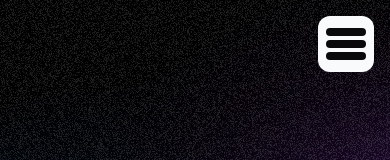
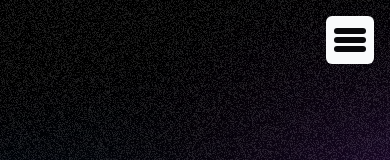
Before and after one commit to saeeda7n/saeedakhshijan, a Next.js app: page / in a window 390 px wide. Shown: the top 160 px of the page. Built offline with nearby package versions, Linux system fonts and the light colour scheme.

Commit message:
change navigation button size

```diff
--- a/components/navbar.tsx
+++ b/components/navbar.tsx
@@ -198,20 +198,20 @@ function NavigationButton({ toggle }: { toggle: () => void }) {
  return (
   <button
    onClick={() => toggle()}
-   className="pointer-events-auto absolute right-2 top-2 z-50 flex size-14 flex-col items-center justify-center gap-1 rounded-xl bg-gray-50"
+   className="pointer-events-auto absolute right-2 top-2 z-50 flex size-12 flex-col items-center justify-center gap-1 rounded-md bg-gray-50 md:size-14 md:rounded-xl"
   >
-   <div className="flex aspect-square h-8 w-10 flex-col justify-between">
+   <div className="flex h-6 w-8 flex-col justify-between md:h-8 md:w-10">
     <motion.span
      variants={topVariants}
-     className="h-2 w-full origin-top-left rounded-full bg-zinc-950"
+     className="h-1.5 w-full origin-top-left rounded-full bg-zinc-950 md:h-2"
     />
     <motion.span
      variants={centerVariants}
-     className="h-2 w-full rounded-full bg-zinc-950"
+     className="h-1.5 w-full rounded-full bg-zinc-950 md:h-2"
     />
     <motion.span
      variants={bottomVariants}
-     className="h-2 w-full origin-bottom-left rounded-full bg-zinc-950"
+     className="h-1.5 w-full origin-bottom-left rounded-full bg-zinc-950 md:h-2"
     />
    </div>
   </button>
```
